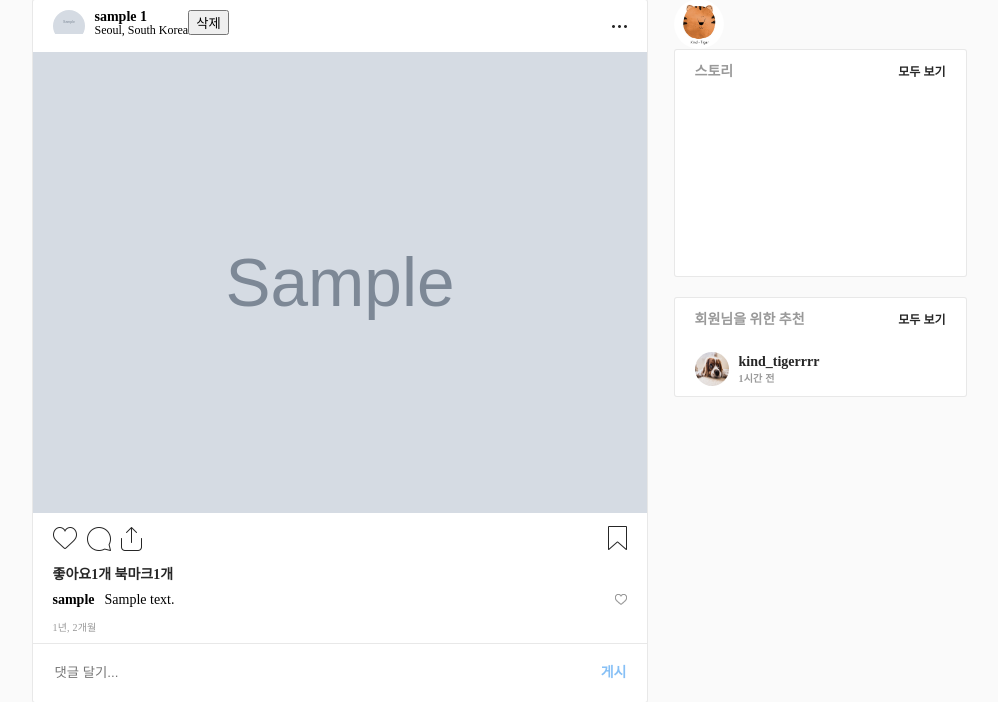
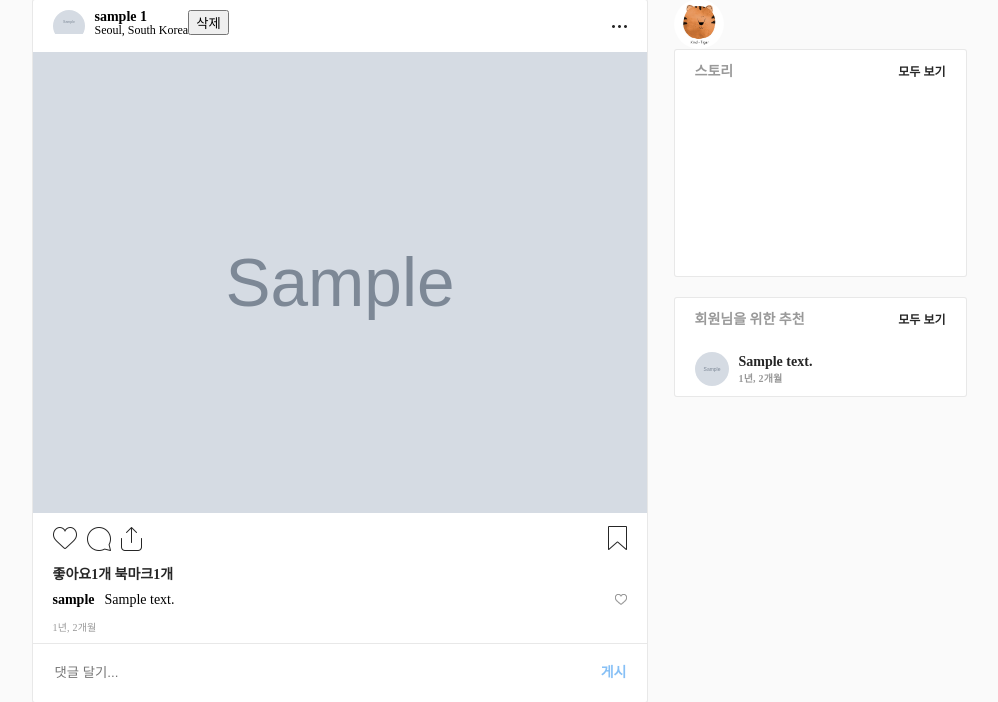
Before and after one commit to 42azimut/INSTACLONE, a Django app: page /post/ in a window 1280 px wide. Shown: the part 147-849 px from the top of the page, without its empty margins (141-1139 px from the left). Run offline with Django 3.2, Linux system fonts and the light colour scheme; tables that the repository leaves empty hold one stand-in row (values such as "Sample post"); grey boxes marked "Sample" are stand-in pictures; some libraries are stand-ins or nearby versions.

Commit message:
017 story&recommand done

```diff
--- a/post/templates/post/post_list.html
+++ b/post/templates/post/post_list.html
@@ -203,15 +203,18 @@
                         <div class="more">모두 보기</div>
                     </header>
 
+                    {% for post in posts %}
+
                     <div class="thumb_user">
                         <div class="profile_thumb">
-                            <img src="imgs/thumb02.jpg" alt="프로필사진">
+                            <img src="{{ post.photo.url }}" alt="프로필사진">
                         </div>
                         <div class="detail">
-                            <div class="id">kind_tigerrrr</div>
-                            <div class="time">1시간 전</div>
+                            <div class="id">{{ post.content }}</div>
+                            <div class="time">{{ post.updated_at | timesince }}</div>
                         </div>
                     </div>
+                    {% endfor %}
                 </article>
             </div>
         </div>
--- a/post/views.py
+++ b/post/views.py
@@ -24,7 +24,7 @@
 
         return render(request, 'post/post_list.html', {
             'user_profile': user_profile,
-            'posts': posts,
+            'posts': post_list,
             'following_post_list': following_post_list,
             'comment_form': comment_form,
         })
```
